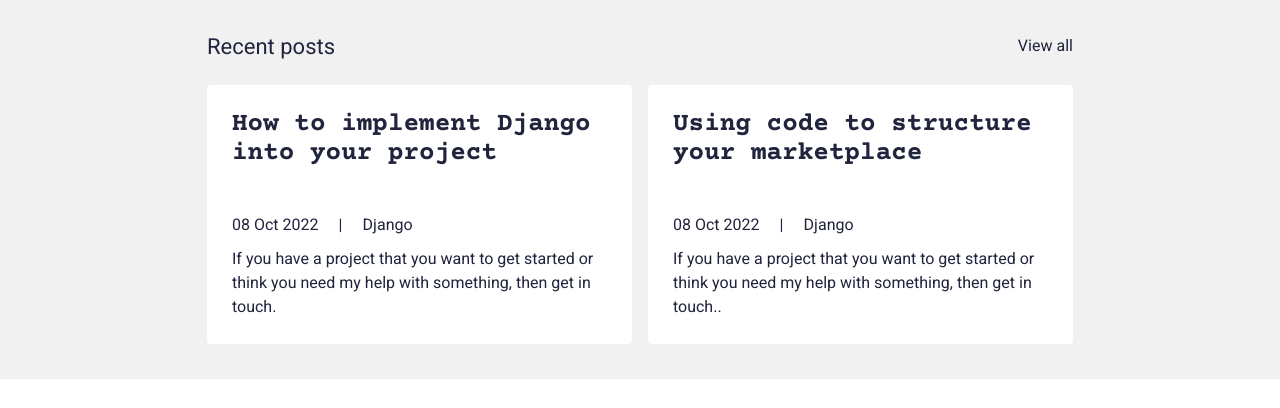
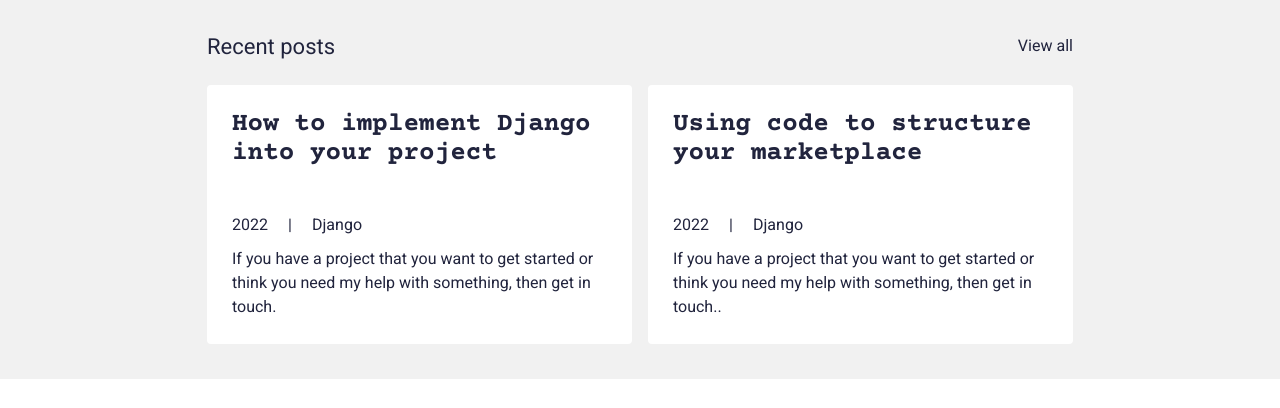
Before and after one commit to subhashitgithub/Digital-Resume, a Django app: page / in a window 1280 px wide. Shown: the part 2439-2847 px from the top of the page. Run offline with Django 4.2, Linux system fonts and the light colour scheme; data comes from the database, SQL or seed files in the repository; some libraries are stand-ins or nearby versions.

Commit message:
templates

```diff
--- a/main/templates/main/index.html
+++ b/main/templates/main/index.html
@@ -331,7 +331,7 @@
               <div class="cardStyle1">
                 <h4 class="mdTitle cs1Title"><a href="javascript:void(0)">How to implement Django into your project</a></h4>
                 <ul class="cardOptionCol">
-                  <li>08 Oct 2022</li>
+                  <li>2022</li>
                   <li>Django</li>
                 </ul>
                 <p>If you have a project that you want to get started or think you need my help with something, then get in touch.</p>
@@ -341,7 +341,7 @@
               <div class="cardStyle1">
                 <h4 class="mdTitle cs1Title"><a href="javascript:void(0)">Using code to structure your marketplace</a></h4>
                 <ul class="cardOptionCol">
-                  <li>08 Oct 2022</li>
+                  <li> 2022</li>
                   <li>Django</li>
                 </ul>
                 <p>If you have a project that you want to get started or think you need my help with something, then get in touch..</p>
```
